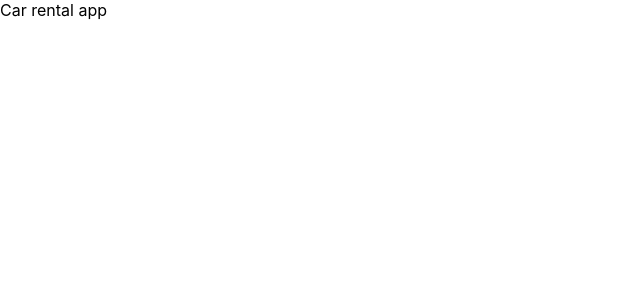
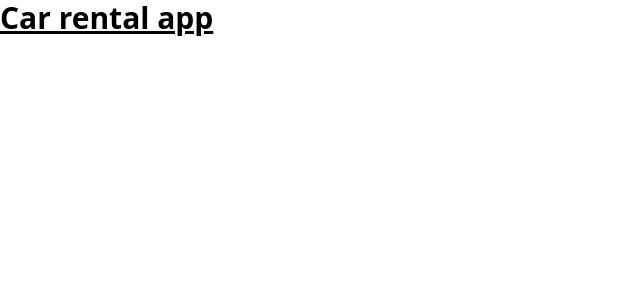
Before and after one commit to letidev/car-rental, a React (Create React App) app: page / in a window 1280 px wide. Shown: the top 300 px of the page, without its empty margins (0-640 px from the left). Built offline with nearby package versions, Linux system fonts and the light colour scheme.

Commit message:
Install tailwindcss and set it up

```diff
--- a/package.json
+++ b/package.json
@@ -30,5 +30,10 @@
       "last 1 firefox version",
       "last 1 safari version"
     ]
+  },
+  "devDependencies": {
+    "autoprefixer": "^10.4.7",
+    "postcss": "^8.4.14",
+    "tailwindcss": "^3.0.24"
   }
 }
--- /dev/null
+++ b/postcss.config.js
@@ -0,0 +1,6 @@
+module.exports = {
+  plugins: {
+    tailwindcss: {},
+    autoprefixer: {},
+  },
+}
--- a/src/App.css
+++ /dev/null
@@ -1,38 +0,0 @@
-.App {
-  text-align: center;
-}
-
-.App-logo {
-  height: 40vmin;
-  pointer-events: none;
-}
-
-@media (prefers-reduced-motion: no-preference) {
-  .App-logo {
-    animation: App-logo-spin infinite 20s linear;
-  }
-}
-
-.App-header {
-  background-color: #282c34;
-  min-height: 100vh;
-  display: flex;
-  flex-direction: column;
-  align-items: center;
-  justify-content: center;
-  font-size: calc(10px + 2vmin);
-  color: white;
-}
-
-.App-link {
-  color: #61dafb;
-}
-
-@keyframes App-logo-spin {
-  from {
-    transform: rotate(0deg);
-  }
-  to {
-    transform: rotate(360deg);
-  }
-}
--- a/src/App.js
+++ b/src/App.js
@@ -1,8 +1,6 @@
-import './App.css';
-
 function App() {
   return (
-    <div>
+    <div className='text-3xl font-bold underline'>
       Car rental app
     </div>
   );
--- a/src/index.css
+++ b/src/index.css
@@ -1,13 +1,9 @@
-body {
-  margin: 0;
-  font-family: -apple-system, BlinkMacSystemFont, 'Segoe UI', 'Roboto', 'Oxygen',
-    'Ubuntu', 'Cantarell', 'Fira Sans', 'Droid Sans', 'Helvetica Neue',
-    sans-serif;
-  -webkit-font-smoothing: antialiased;
-  -moz-osx-font-smoothing: grayscale;
+@tailwind base;
+@tailwind components;
+@tailwind utilities;
+
+@layer base {
+  body {
+    @apply font-sans font-normal text-base;
+  }
 }
-
-code {
-  font-family: source-code-pro, Menlo, Monaco, Consolas, 'Courier New',
-    monospace;
-}
--- /dev/null
+++ b/tailwind.config.js
@@ -0,0 +1,9 @@
+module.exports = {
+  content: [
+    "./src/**/*.{js,jsx,ts,tsx}",
+  ],
+  theme: {
+    extend: {},
+  },
+  plugins: [],
+}
```
Also changed, not shown: 1 other file (tests, documents, lock files or other folders).
